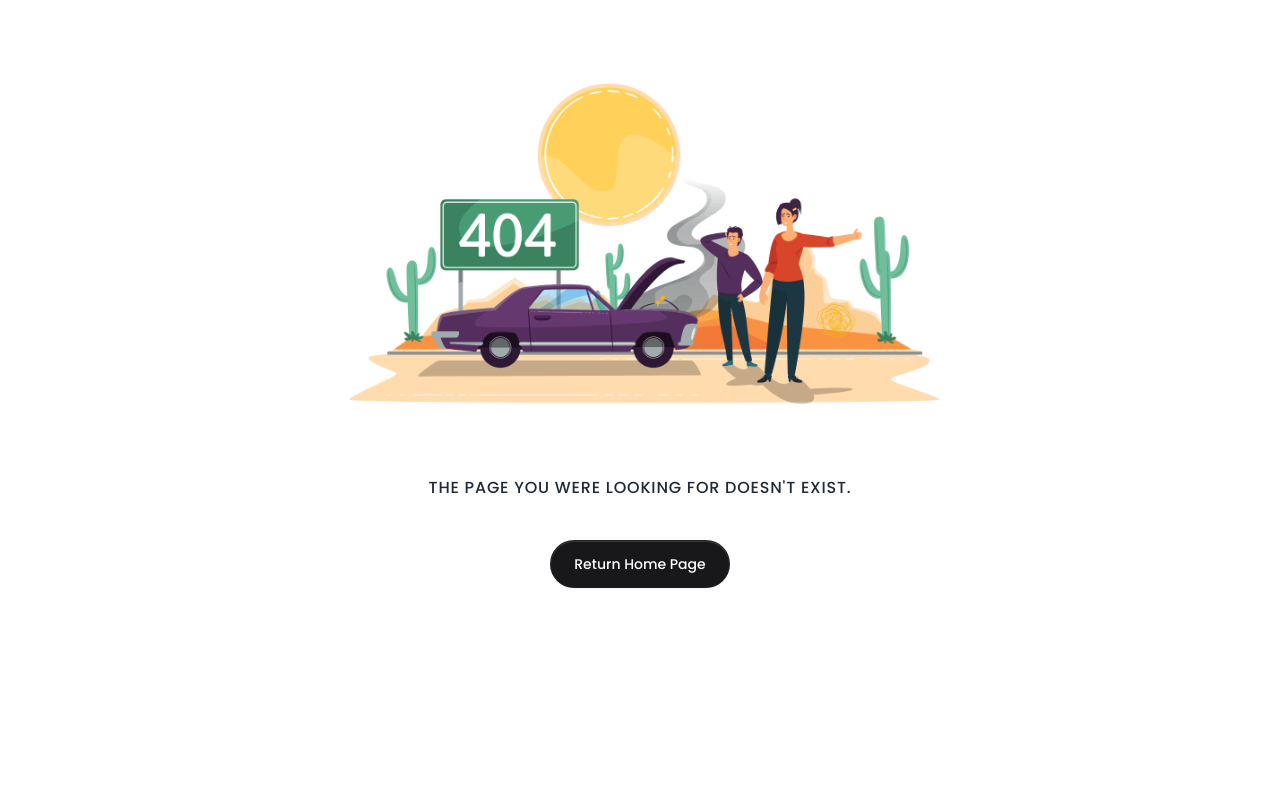
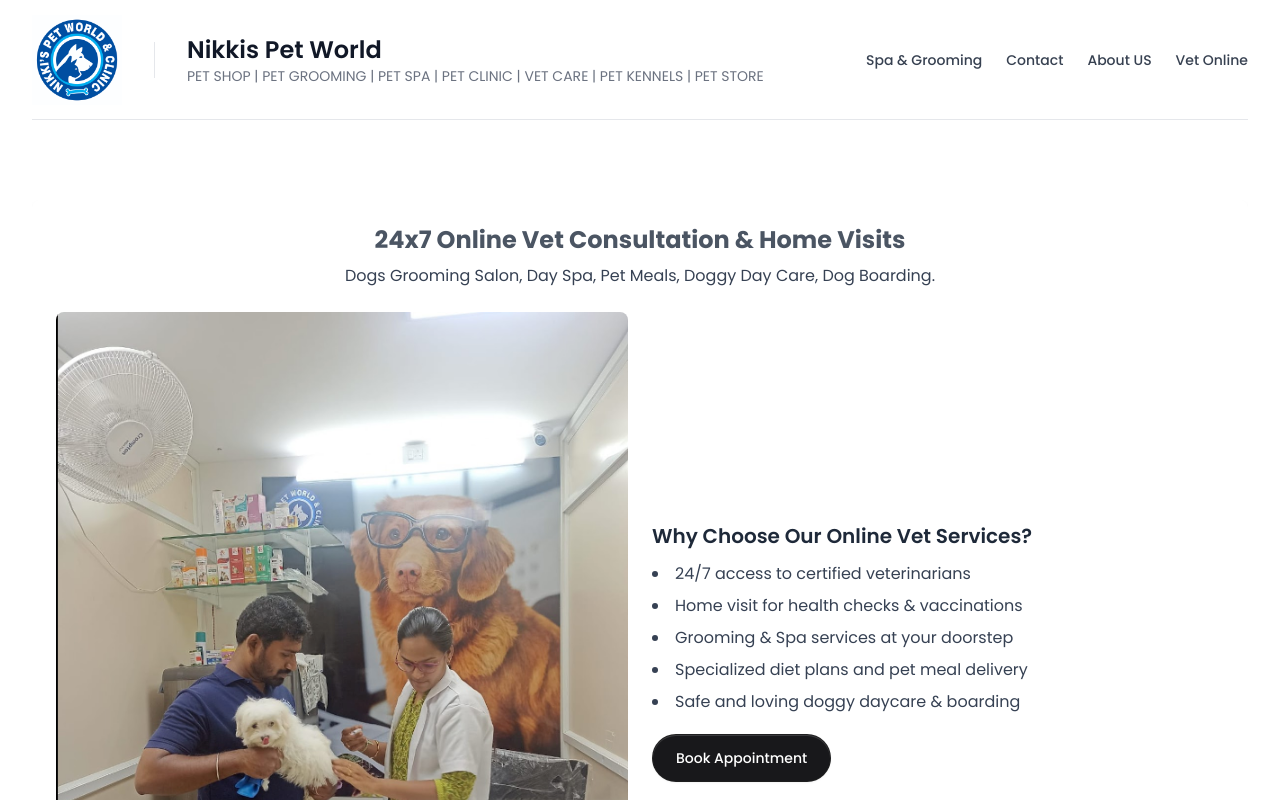
Before and after one commit to Gopimaruvada/NikkisNextJS, a Next.js app in the folder ciseco-nextjs/: page /vetonline in a window 1280 px wide. Before the commit this address had no page. Shown: the top 800 px of the page. Built offline with nearby package versions, Linux system fonts and the light colour scheme.

Commit message:
Updated text to nikkis

```diff
--- /dev/null
+++ b/ciseco-nextjs/src/app/(shop)/(other-pages)/vetonline/page.tsx
@@ -0,0 +1,74 @@
+import ButtonPrimary from '@/shared/Button/ButtonPrimary'
+import ButtonSecondary from '@/shared/Button/ButtonSecondary'
+import { CheckIcon } from '@heroicons/react/24/solid'
+import doctor from '@/images/vetOnline.png'
+export interface PricingItem {
+  isPopular: boolean
+  name: string
+  pricing: string
+  desc: string
+  per: string
+  features: string[]
+}
+
+export const metadata = {
+  title: 'vetonline',
+  description: 'Subscription page for products',
+}
+
+const VetOnline = () => {
+  return (
+    <div className="container pb-24 lg:pb-32">
+      <header className="mx-auto my-20 max-w-2xl text-center">
+        {/* You can add a heading here if needed */}
+      </header>
+
+      <section className="overflow-hidden text-sm text-neutral-600 md:text-base">
+        <div className="p-6 bg-white shadow-md rounded-lg">
+          <h2 className="text-2xl font-bold text-center mb-2">
+            24x7 Online Vet Consultation & Home Visits
+          </h2>
+          <p className="text-center text-gray-700 mb-6">
+            Dogs Grooming Salon, Day Spa, Pet Meals, Doggy Day Care, Dog Boarding.
+          </p>
+
+          {/* 👉 Grid Layout Starts Here */}
+          <div className="grid grid-cols-1 md:grid-cols-2 gap-6 items-center">
+            {/* Left: Image */}
+            <div>
+              <img
+                src={doctor.src}
+                alt="Vet care"
+                className="rounded-lg w-full object-cover h-50 md:h-full"
+              />
+            </div>
+
+            {/* Right: Text Content */}
+            <div>
+              <h3 className="text-xl font-semibold mb-3 text-gray-800">
+                Why Choose Our Online Vet Services?
+              </h3>
+              <ul className="list-disc list-inside space-y-2 text-gray-700">
+                <li>24/7 access to certified veterinarians</li>
+                <li>Home visit for health checks & vaccinations</li>
+                <li>Grooming & Spa services at your doorstep</li>
+                <li>Specialized diet plans and pet meal delivery</li>
+                <li>Safe and loving doggy daycare & boarding</li>
+              </ul>
+              <div className="mt-5">
+                <ButtonPrimary href="#">Book Appointment</ButtonPrimary>
+              </div>
+            </div>
+          </div>
+
+          {/* Call-to-action */}
+          <p className="mt-10 text-center font-bold text-lg">
+            For Appointments Call: <a href="tel:+919848204672" className="text-blue-600">+91 9848204672</a>
+          </p>
+        </div>
+      </section>
+    </div>
+  )
+}
+
+export default VetOnline
--- a/ciseco-nextjs/src/components/Header/Header.tsx
+++ b/ciseco-nextjs/src/components/Header/Header.tsx
@@ -59,15 +59,21 @@
   <Link href="/subscription" className="hover:text-neutral-900 dark:hover:text-white">
       Spa & Grooming
     </Link>
-    <Link href="/blog" className="hover:text-neutral-900 dark:hover:text-white">
-      Blog
-    </Link>
+    {/* <Link href="/blog" className="hover:text-neutral-900 dark:hover:text-white">
+      Blogs
+    </Link> */}
     <Link href="/contact" className="hover:text-neutral-900 dark:hover:text-white">
       Contact
     </Link>
     <Link href="/about" className="hover:text-neutral-900 dark:hover:text-white">
       About US
     </Link>
+    <Link href="/vetonline" className="hover:text-neutral-900 dark:hover:text-white">
+     Vet Online
+    </Link>
+    {/* <Link href="/about" className="hover:text-neutral-900 dark:hover:text-white">
+     Vet Clinic
+    </Link> */}
   </nav>
 
   {/* Other components (optional) */}
--- a/ciseco-nextjs/src/data/navigation.ts
+++ b/ciseco-nextjs/src/data/navigation.ts
@@ -19,6 +19,11 @@
       id: '4',
       href: '/about',
       name: 'About US',
+    },
+    {
+      id: '5',
+      href: '/vetonline',
+      name: 'Vet Online',
     },
 
     // {
```
Also changed, not shown: ciseco-nextjs/src/images/vetOnline.png (added), 1 other file (tests, documents, lock files or other folders).
